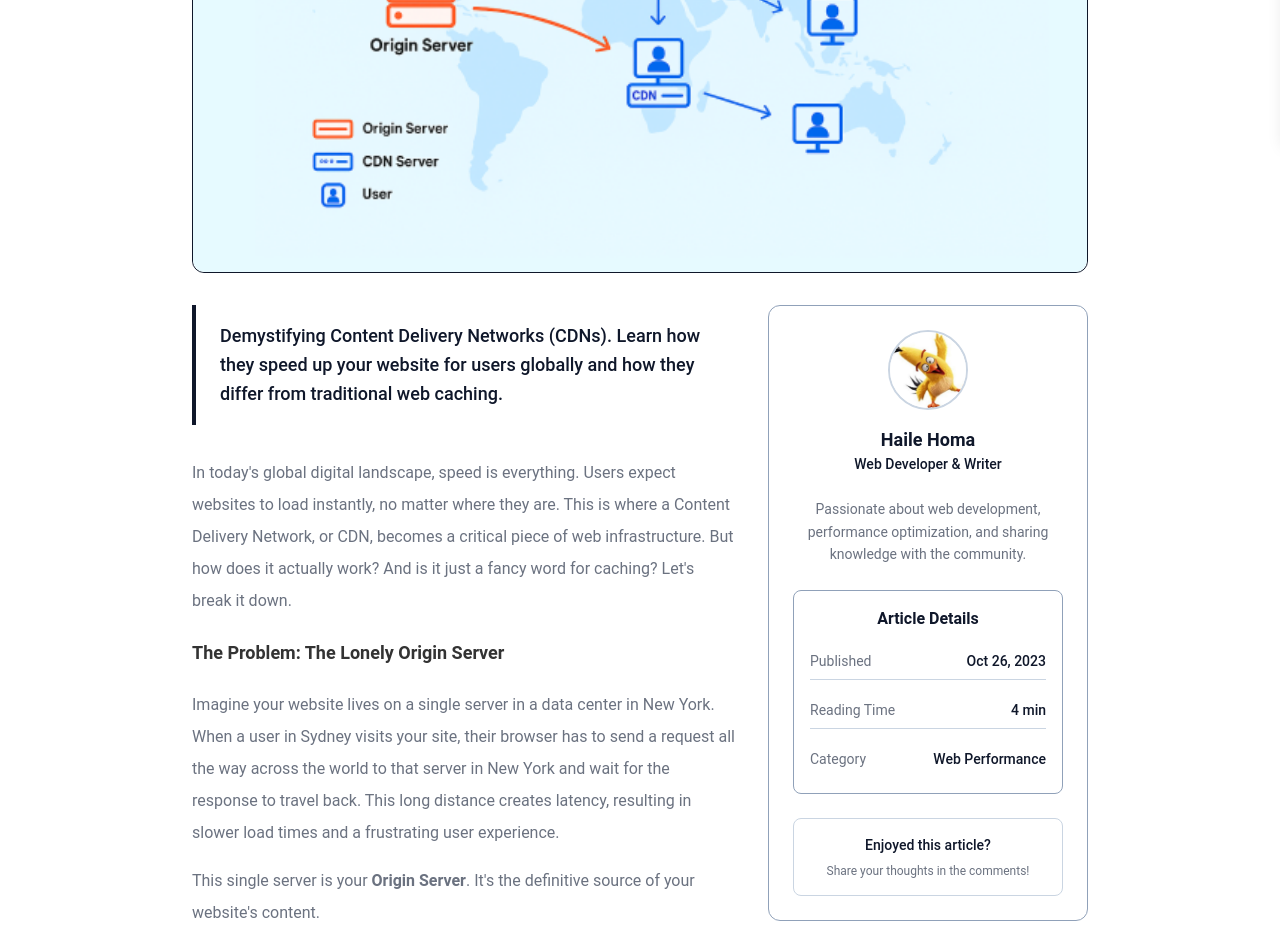
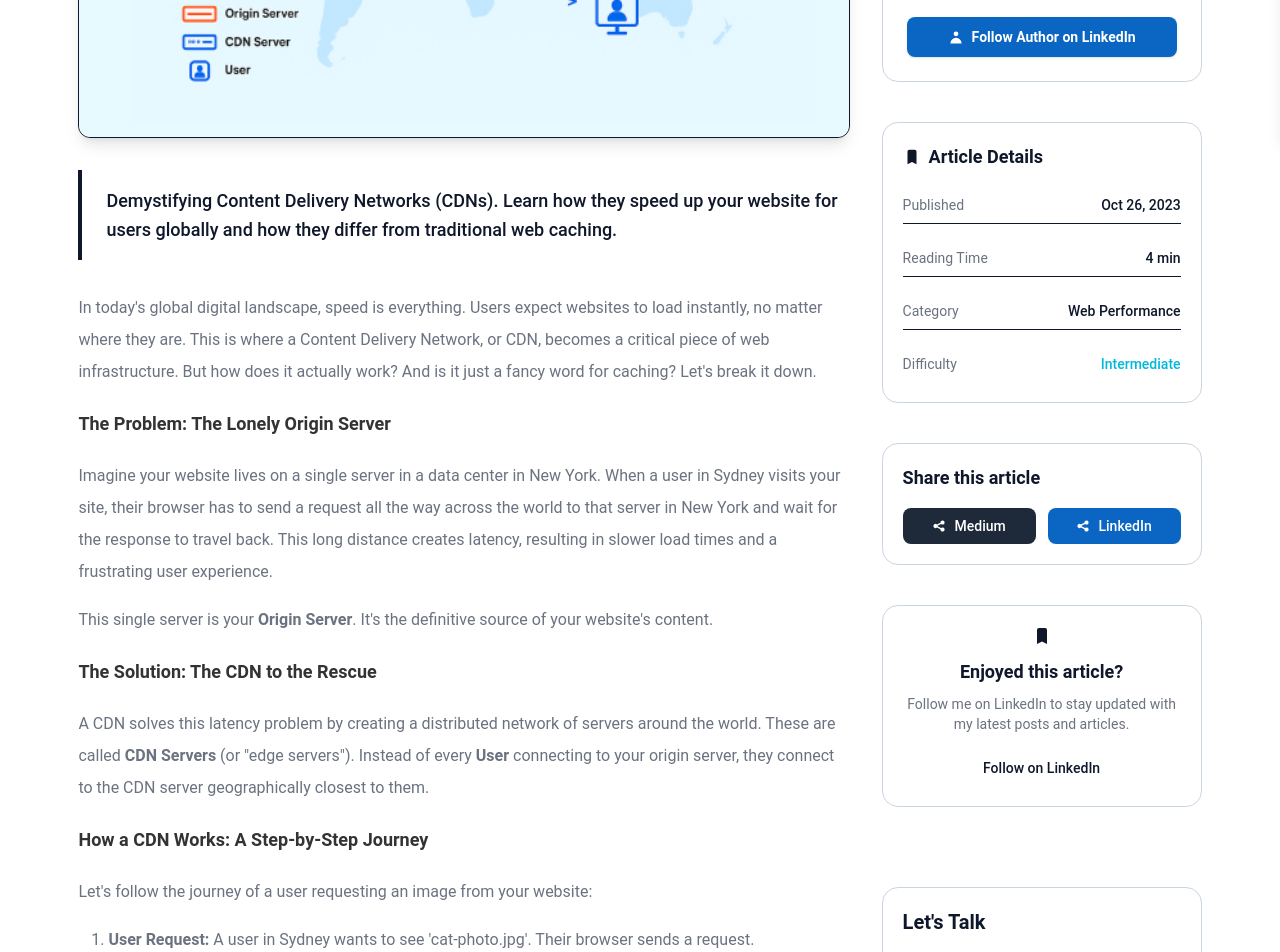
Before and after one commit to Haile-Homa/portfolio-haile-homa, a React (Vite) app in the folder portfolio/: page /blog/1 in a window 1280 px wide. Shown: the part 660-1612 px from the top of the page. Built offline with nearby package versions, Linux system fonts and the light colour scheme.

Commit message:
modernize ShowBlog layout, enhance sidebar design, replace Twitter with Medium, and add LinkedIn CTA with smooth transitions

```diff
--- a/portfolio/src/components/Blog/ShowBlog.jsx
+++ b/portfolio/src/components/Blog/ShowBlog.jsx
@@ -1,7 +1,8 @@
 // ShowBlog.jsx
 import React, { useEffect } from "react";
 import { useParams, useLocation } from "react-router-dom";
-import { HiCalendar, HiClock, HiTag } from "react-icons/hi";
+import { HiCalendar, HiClock, HiTag, HiUser, HiShare, HiBookmark } from "react-icons/hi";
+import { blogPosts, topics, tags, contact, discover } from "../../assets/data";
 import Prism from "prismjs";
 
 // Import Prism.js theme and languages
@@ -83,7 +84,8 @@ const ShowBlog = ({ blogs }) => {
     <div className="min-h-screen bg-bg-primary py-8">
       <div className="max-w-7xl mx-auto px-4 mt-15 md:mt-0">
         <div className="flex justify-center">
-          <div className="w-full max-w-4xl"> {/* Keeping original max-width */}
+
+          <div className="w-full max-w-[90%]">
 
             {/* Header Section */}
             <header className="mb-8 text-center">
@@ -102,7 +104,7 @@ const ShowBlog = ({ blogs }) => {
                   <img
                     src={blog.author.image}
                     alt={blog.author.name}
-                    className="w-15 h-15 rounded-full border-2 border-slate-300"
+                    className="w-12 h-12 rounded-full border-2 border-border-primary"
                     onError={(e) => handleImageError(e, blog.author.name)}
                   />
                   <span className="font-medium text-text-primary">{blog.author.name}</span>
@@ -120,22 +122,23 @@ const ShowBlog = ({ blogs }) => {
               </div>
             </header>
 
+
+
+            {/* Content Layout */}
+            <div className="flex flex-col lg:flex-row gap-8">
+              {/* Main Content */}
+              <main className="flex-1 min-w-0">
                 {/* Featured Image */}
-            <div className="mb-8 rounded-xl overflow-hidden border border-border-primary">
+                <div className="mb-8 rounded-xl overflow-hidden border border-border-primary shadow-lg">
                   <img
                     src={blog.image}
                     alt={blog.alt}
-                className="w-full h-auto max-h-[600px] object-contain rounded-xl mx-auto"
+                    className="w-full h-auto max-h-[700px] object-cover rounded-xl mx-auto"
                   />
                 </div>
 
-            {/* Content Layout - FIXED: Only minimal changes to fix sidebar */}
-            <div className="flex flex-col lg:flex-row gap-8">
-
-              {/* Main Content - Fixed with min-w-0 */}
-              <main className="flex-1 min-w-0"> {/* Added min-w-0 to prevent overflow */}
                 {/* Description */}
-                <div className="bg-accent-primary bg-opacity-5 border-l-4 border-accent-primary pl-6 py-4 rounded-r-lg mb-8">
+                <div className="bg-gradient-to-r from-accent-primary/5 to-transparent border-l-4 border-accent-primary pl-6 py-4 rounded-r-lg mb-8">
                   <p className="text-lg text-text-primary font-medium leading-relaxed">
                     {blog.description}
                   </p>
@@ -160,7 +163,7 @@ const ShowBlog = ({ blogs }) => {
                       {blog.tags.map((tag, index) => (
                         <span
                           key={index}
-                          className="px-4 py-2 bg-bg-secondary text-text-secondary rounded-full text-sm font-medium border border-border-primary hover:bg-accent-primary hover:bg-opacity-10 hover:text-accent-primary transition-colors duration-200"
+                          className="px-4 py-2 bg-bg-secondary text-text-secondary rounded-full text-sm font-medium border border-border-primary hover:bg-accent-primary hover:bg-opacity-10 hover:text-accent-primary transition-colors duration-200 cursor-pointer"
                         >
                           #{tag}
                         </span>
@@ -170,52 +173,177 @@ const ShowBlog = ({ blogs }) => {
                 )}
               </main>
 
-              {/* Sidebar - FIXED: Only added flex-shrink-0 and full width on mobile */}
-              <aside className="lg:w-80 w-full lg:flex-shrink-0"> {/* Added these two classes */}
-                <div className="rounded-xl p-6 border border-slate-400 lg:sticky lg:top-8">
 
-                  {/* Author Info */}
-                  <div className="text-center mb-6">
+              {/* Sidebar - Professional Design */}
+              <aside className="lg:w-80 w-full">
+                <div className="sticky top-24 space-y-10">
+
+                  {/* Author Card */}
+                  <div className="rounded-2xl border border-slate-300 transition-all duration-700 ease-out hover:shadow-lg hover:scale-[1.02] p-6 ">
+                    <div className="text-center mb-4">
+                      <div className="relative inline-block">
                         <img
                           src={blog.author.image}
                           alt={blog.author.name}
-                      className="w-20 h-20 rounded-full mx-auto mb-4 border-2 border-slate-300"
+                          className="w-30 h-30 rounded-full mx-auto mb-3 border-2 border-accent-primary"
                           onError={(e) => handleImageError(e, blog.author.name)}
                         />
-                    <h3 className="text-text-primary font-bold text-lg">{blog.author.name}</h3>
-                    <p className="text-accent-primary text-sm font-medium">Web Developer & Writer</p>
+                      </div>
+                      <h3 className="text-text-primary font-bold text-lg mb-1">{blog.author.name}</h3>
+                      <p className="text-accent-primary text-sm font-medium mb-3">
+                        Senior Web Developer
+                      </p>
                     </div>
 
-                  <p className="text-text-secondary text-sm text-center leading-relaxed mb-6">
-                    Passionate about web development, performance optimization, and sharing knowledge with the community.
+                    <p className="text-text-secondary text-sm text-center leading-relaxed mb-4">
+                      Passionate about web development, performance optimization, and sharing knowledge with the community through technical writing and open-source contributions.
                     </p>
+                    <a
+                      href="https://www.linkedin.com/in/haile-homa-632344336/"
+                      target="_blank"
+                      rel="noopener noreferrer"
+                      className="flex items-center justify-center gap-2 mx-auto bg-[#0A66C2] text-white text-sm font-semibold px-5 py-2.5 rounded-lg shadow hover:bg-[#004182] transition-colors duration-300"
+                    >
+                      <HiUser className="text-base" />
+                      Follow Author on LinkedIn
+                    </a>
 
-                  {/* Article Meta */}
-                  <div className="rounded-lg p-4 border border-slate-400">
-                    <h4 className="text-text-primary font-semibold mb-3 text-center">Article Details</h4>
-                    <div className="space-y-3 text-sm">
-                      <div className="flex justify-between items-center py-2 border-b border-slate-300">
-                        <span className="text-text-secondary">Published</span>
-                        <span className="text-text-primary font-medium">{formatDate(blog.date)}</span>
                   </div>
-                      <div className="flex justify-between items-center py-2 border-b border-slate-300">
-                        <span className="text-text-secondary">Reading Time</span>
-                        <span className="text-text-primary font-medium">{blog.readTime}</span>
+
+                  {/* Article Meta Card */}
+                  <div className="rounded-2xl border border-slate-300 transition-all duration-700 ease-out hover:shadow-lg hover:scale-[1.02] p-5">
+                    <h4 className="text-text-primary font-semibold mb-4 text-lg flex items-center gap-2">
+                      <HiBookmark className="text-accent-primary" />
+                      Article Details
+                    </h4>
+                    <div className="space-y-4">
+                      <div className="flex justify-between items-center py-2 border-b border-border-primary">
+                        <span className="text-text-secondary text-sm">Published</span>
+                        <span className="text-text-primary font-medium text-sm">{formatDate(blog.date)}</span>
+                      </div>
+                      <div className="flex justify-between items-center py-2 border-b border-border-primary">
+                        <span className="text-text-secondary text-sm">Reading Time</span>
+                        <span className="text-text-primary font-medium text-sm">{blog.readTime}</span>
+                      </div>
+                      <div className="flex justify-between items-center py-2 border-b border-border-primary">
+                        <span className="text-text-secondary text-sm">Category</span>
+                        <span className="text-accent-primary font-medium text-sm">{blog.topic}</span>
                       </div>
                       <div className="flex justify-between items-center py-2">
-                        <span className="text-text-secondary">Category</span>
-                        <span className="text-accent-primary font-medium">{blog.topic}</span>
+                        <span className="text-text-secondary text-sm">Difficulty</span>
+                        <span className="text-cyan-500 font-medium text-sm">Intermediate</span>
                       </div>
                     </div>
                   </div>
 
+                  {/* Action Buttons */}
+                  {/* Action Buttons */}
+                  <div className="rounded-2xl border border-slate-300 transition-all duration-700 ease-out hover:shadow-lg hover:scale-[1.02] p-5">
+                    <h4 className="text-text-primary font-semibold mb-4 text-lg">
+                       Share this article
+                    </h4>
+
+                    <div className="grid grid-cols-2 gap-3">
+                      {/* Medium Share Button */}
+                      <button
+                        onClick={() => window.open('https://medium.com/', '_blank')}
+                        className="flex items-center justify-center gap-2 bg-gray-800 hover:bg-gray-700 text-white py-2 px-3 rounded-lg text-sm font-medium transition-all duration-300"
+                      >
+                        <HiShare className="text-sm" />
+                        Medium
+                      </button>
+
+                      {/* LinkedIn Share Button */}
+                      <button
+                        onClick={() =>
+                          window.open(
+                            'https://www.linkedin.com/sharing/share-offsite/?url=' +
+                            window.location.href,
+                            '_blank'
+                          )
+                        }
+                        className="flex items-center justify-center gap-2 bg-[#0A66C2] hover:bg-[#006097] text-white py-2 px-3 rounded-lg text-sm font-medium transition-all duration-300"
+                      >
+                        <HiShare className="text-sm" />
+                        LinkedIn
+                      </button>
+                    </div>
+                  </div>
+
+
+
                   {/* Newsletter CTA */}
-                  <div className="mt-6 bg-accent-primary bg-opacity-10 border border-slate-300 border-opacity-20 rounded-lg p-4 text-center">
-                    <p className="text-text-primary text-sm font-medium mb-2">Enjoyed this article?</p>
-                    <p className="text-text-secondary text-xs">Share your thoughts in the comments!</p>
+                  {/* LinkedIn CTA */}
+                  <div className="mb-20 p-5 rounded-2xl border border-slate-300 transition-all duration-700 ease-out hover:shadow-lg hover:scale-[1.02]">
+                    <div className="text-center">
+                      <HiBookmark className="text-accent-primary text-xl mx-auto mb-3" />
+                      <h4 className="text-text-primary font-semibold text-lg mb-2">Enjoyed this article?</h4>
+                      <p className="text-text-secondary text-sm mb-4">
+                        Follow me on LinkedIn to stay updated with my latest posts and articles.
+                      </p>
+                      <a
+                        href="https://www.linkedin.com/in/haile-homa-632344336/"
+                        target="_blank"
+                        rel="noopener noreferrer"
+                        className="w-full inline-block bg-accent-primary hover:bg-accent-primary/90 text-text-primary py-2 px-4 rounded-lg font-medium text-sm transition-colors duration-200 text-center"
+                      >
+                        Follow on LinkedIn
+                      </a>
+                    </div>
+                  </div>
+
+
+
+                  <div
+                    className="p-5 rounded-2xl border border-slate-300 transition-all duration-700 ease-out hover:shadow-lg hover:scale-[1.02]"
+                  >
+                    <h2 className="text-xl font-semibold mb-4">Let's Talk</h2>
+
+                    <div className="flex flex-col gap-4">
+                      <p className="text-text-secondary">{contact.text}</p>
+
+                      <ul className="flex gap-5 items-center justify-center">
+                        {contact.socialLinks.map((link, idx) => (
+                          <li key={idx}>
+                            <a
+                              href={link.url}
+                              target="_blank"
+                              rel="noopener noreferrer"
+                              className="flex items-center justify-center transition-transform duration-300 hover:scale-110"
+                            >
+                              <img
+                                src={link.icon}
+                                alt={link.name}
+                                className="w-8 h-8 rounded-lg"
+                              />
+                            </a>
+                          </li>
+                        ))}
+                      </ul>
+                    </div>
+                  </div>
+
+                  <div
+                    className="p-5 flex flex-col border border-slate-300 rounded-2xl transition-all duration-700 ease-out hover:shadow-lg hover:scale-[1.02]"
+                  >
+                    <h2 className="text-xl font-semibold mb-4">Discover My Work</h2>
+
+                    <div className="flex flex-col gap-4">
+                      <p className="text-text-secondary">{discover.text}</p>
+
+                      <div className="flex flex-col sm:flex-row gap-3">
+                        <button
+                          type="button"
+                          className="px-5 py-2 bg-blue-300 text-black font-medium rounded-lg shadow-sm transition-all duration-300 hover:bg-blue-400 hover:scale-105"
+                        >
+                          {discover.buttonText}
+                        </button>
+                      </div>
+                    </div>
                   </div>
                 </div>
               </aside>
+
             </div>
           </div>
         </div>
@@ -225,6 +353,15 @@ const ShowBlog = ({ blogs }) => {
 };
 
 export default ShowBlog;
+
+
+
+
+
+
+
+
+
 
 
 
```
Lines whose indentation alone changed are shown as unchanged.
